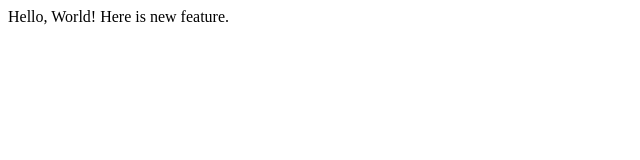
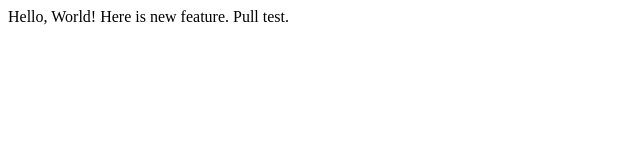
Before and after one commit to pokerbeing/CS50W-lecture1, a plain HTML site: page index.html in a window 1280 px wide. Shown: the full height of the page, 0-640 px from the left. Drawn offline with Linux system fonts and the light colour scheme.

Commit message:
Update index.html

```diff
--- a/index.html
+++ b/index.html
@@ -6,5 +6,6 @@
 <body>
   Hello, World!
   Here is new feature.
+  Pull test.
 </body>
 </html>
```
